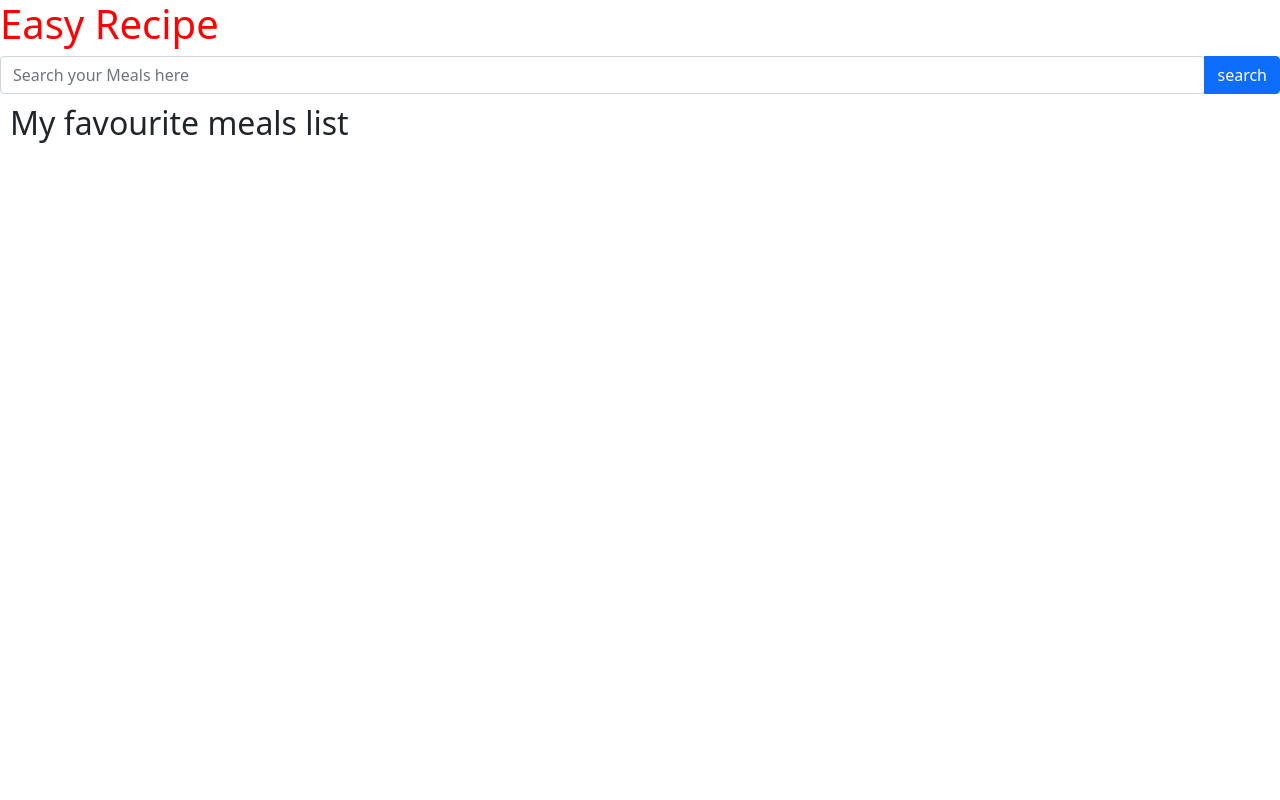
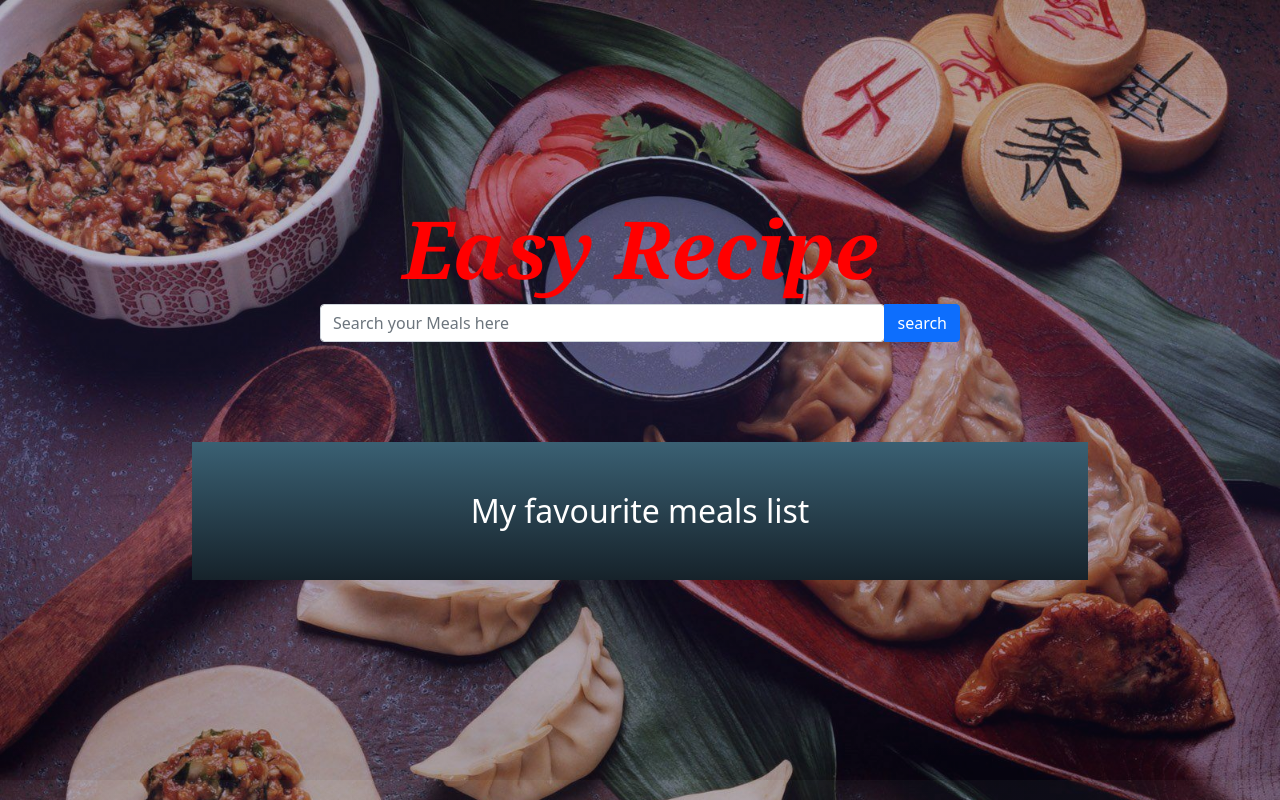
Before and after one commit to Sumanthedara1/meal-search-website, a plain HTML site: page index.html in a window 1280 px wide. Drawn offline with nearby package versions, Linux system fonts and the light colour scheme; no server answers.

Commit message:
Add files via upload
added main html page and its style  page

```diff
--- a/index.html
+++ b/index.html
@@ -5,7 +5,7 @@
       <meta http-equiv="X-UA-Compatible" content="IE=edge">
       <meta name="viewport" content="width=device-width, initial-scale=1.0">
       <title>Meal search </title>
-      <link rel="stylesheet" href="stlyle.css">
+      <link rel="stylesheet" href="style.css">
       <link href="https://cdn.jsdelivr.net/npm/bootstrap@5.0.2/dist/css/bootstrap.min.css" rel="stylesheet" integrity="sha384-EVSTQN3/azprG1Anm3QDgpJLIm9Nao0Yz1ztcQTwFspd3yD65VohhpuuCOmLASjC" crossorigin="anonymous">
    </head>
    <body >
```
